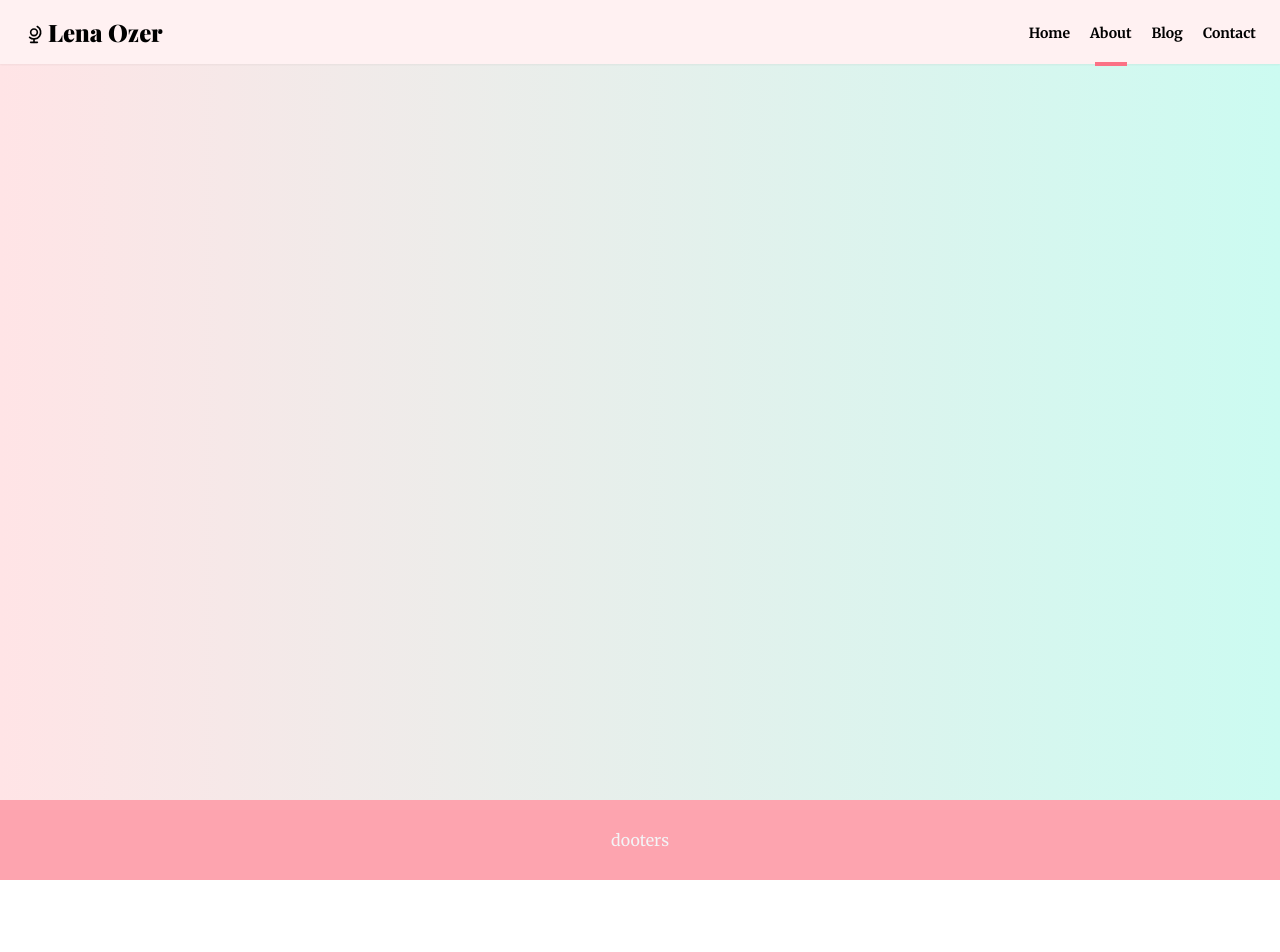
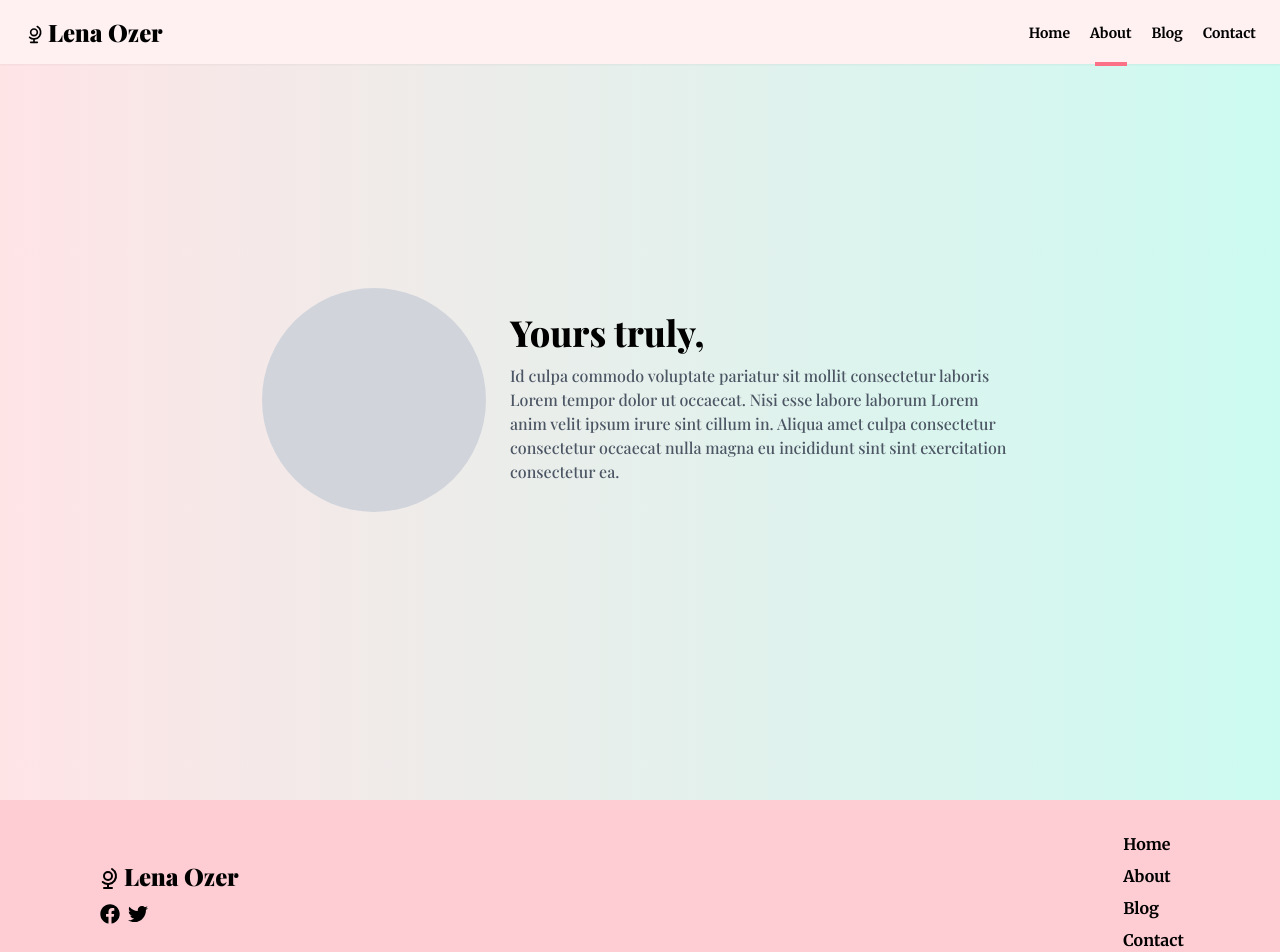
Before and after one commit to Darkryhr/lena-ozer, a Next.js app: page /about in a window 1280 px wide. Shown: the top 952 px of the page. Before the commit the page ends 880 px from the top, so only its background shows below. Built offline with nearby package versions, Linux system fonts and the light colour scheme.

Commit message:
footer + about

```diff
--- a/components/Footer/index.jsx
+++ b/components/Footer/index.jsx
@@ -1,10 +1,64 @@
 import React from 'react';
+import { TbGlobe } from 'react-icons/tb';
+import { FaFacebook, FaTwitter } from 'react-icons/fa';
+import Link from 'next/link';
+
+const routes = [
+  {
+    name: 'Home',
+    href: '/',
+  },
+  {
+    name: 'About',
+    href: '/about',
+  },
+  {
+    name: 'Blog',
+    href: '/blog',
+  },
+  {
+    name: 'Contact',
+    href: '/contact',
+  },
+];
 
 const Footer = () => {
   return (
-    <footer className='flex justify-center items-center bg-rose-300 text-gray-100 h-20'>
-      dooters
-    </footer>
+    <>
+      <footer className='flex justify-center items-center bg-rose-200 w-full'>
+        <div className='flex w-full max-w-6xl md:flex-row flex-col justify-between md:items-center  items-start px-8 py-8'>
+          <div>
+            <div className='flex items-center'>
+              <TbGlobe
+                size={24}
+                style={{
+                  marginTop: '3px',
+                }}
+              />
+              <h1 className='font-black text-2xl font-serif cursor-pointer ml-1'>
+                Lena Ozer
+              </h1>
+            </div>
+            <div className='flex space-x-2 mt-3 pl-1'>
+              <FaFacebook size={20} />
+              <FaTwitter size={20} />
+            </div>
+          </div>
+          <ul className='space-y-2 mt-8 md:mt-0'>
+            {routes.map(route => (
+              <li key={route.href} className=''>
+                <Link href={route.href} passHref>
+                  <a className='font-semibold'>{route.name}</a>
+                </Link>
+              </li>
+            ))}
+          </ul>
+        </div>
+      </footer>
+      <div className='mx-auto text-center py-8 font-bold text-sm text-gray-500'>
+        Made w/ ❤️ &amp; Next.js
+      </div>
+    </>
   );
 };
 
--- a/components/Navbar/index.jsx
+++ b/components/Navbar/index.jsx
@@ -54,6 +54,7 @@ const Navbar = () => {
           </div>
         </Link>
       </div>
+
       <div
         ref={ref}
         className={`md:block md:relative md:top-0 md:w-fit md:p-0 ${
@@ -68,6 +69,7 @@ const Navbar = () => {
           </CustomLink>
         ))}
       </div>
+
       <button
         className={`inline-block md:hidden cursor-pointer ${
           open ? 'hidden' : ''
--- a/pages/about.js
+++ b/pages/about.js
@@ -1,7 +1,23 @@
 import React from 'react';
 
 const About = () => {
-  return <div>About</div>;
+  return (
+    <div className='mx-auto h-screen flex items-center px-8 max-w-7xl justify-center'>
+      <div className='flex md:items-start justify-center space-x-6 flex-shrink-0 md:flex-row flex-col items-center'>
+        <div className='h-56 w-56 bg-gray-300 rounded-full'></div>
+        <div className='flex flex-col w-1/2 mt-6'>
+          <h1 className='text-4xl font-extrabold font-serif'>Yours truly,</h1>
+          <p className='text mt-3 text-gray-600 font-medium  max-w-3xl'>
+            Id culpa commodo voluptate pariatur sit mollit consectetur laboris
+            Lorem tempor dolor ut occaecat. Nisi esse labore laborum Lorem anim
+            velit ipsum irure sint cillum in. Aliqua amet culpa consectetur
+            consectetur occaecat nulla magna eu incididunt sint sint
+            exercitation consectetur ea.
+          </p>
+        </div>
+      </div>
+    </div>
+  );
 };
 
 export default About;
```
